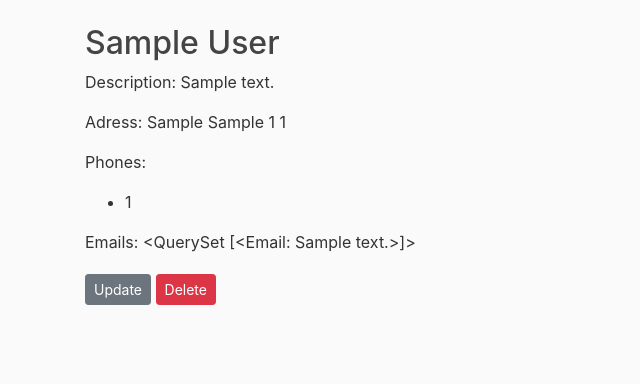
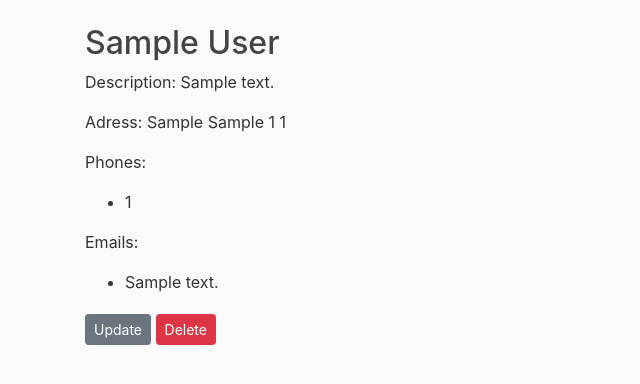
Before and after one commit to TobKed/contact_box, a Django app: page /person/1/ in a window 1280 px wide. Shown: the part 56-440 px from the top of the page, without its empty margins (0-640 px from the left). Run offline with Django 3.2, Linux system fonts and the light colour scheme; a user stored in the database is signed in; tables that the repository leaves empty hold one stand-in row (values such as "Sample post"); some libraries are stand-ins or nearby versions.

Commit message:
update person_detail.html

```diff
--- a/src/contacts/templates/contacts/person_detail.html
+++ b/src/contacts/templates/contacts/person_detail.html
@@ -5,8 +5,24 @@
             <h2 class="article-title">{{ object.first_name }} {{ object.last_name }}</h2>
             <p class="article-content">Description: {{ object.description }}</p>
             <p class="article-content">Adress: {{ object.address }}</p>
-            <p class="article-content">Phones: <ul>{{ object.phonenumber_set.all|unordered_list }} </ul> </p>
-            <p class="article-content">Emails: {{ object.email_set.all }}</p>
+            <p class="article-content">Phones:
+                <ul>
+                    {% for object in object.phonenumber_set.all%}
+                        <li>{{ object }}</li>
+                    {% empty %}
+                        <li>No phone numbers</li>
+                    {% endfor %}
+                </ul>
+            </p>
+            <p class="article-content">Emails:
+                <ul>
+                    {% for object in object.email_set.all %}
+                        <li>{{ object }}</li>
+                    {% empty %}
+                        <li>No mails</li>
+                    {% endfor %}
+                </ul>
+            </p>
             <div class="article-metadata">
                 <a class="btn btn-secondary btn-sm mt-1 mb-1" href="{%  url 'person-update' person.id %}">Update</a>
                 <a class="btn btn-danger btn-sm mt-1 mb-1" href="{%  url 'person-delete' person.id %}">Delete</a>
```
